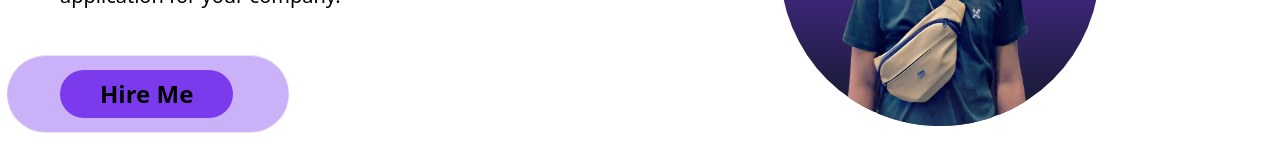
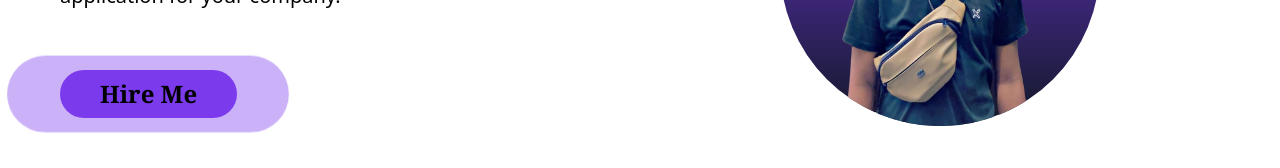
Before and after one commit to carlgrefiel/Portfolio, a React (Create React App) app: page / in a window 1280 px wide. Shown: the part 374-542 px from the top of the page. Built offline with nearby package versions, Linux system fonts and the light colour scheme.

Commit message:
font changed in Hire me button

```diff
--- a/src/components/Home.js
+++ b/src/components/Home.js
@@ -10,7 +10,7 @@ export default function Home(props) {
             <div className=' xl:flex'>
                 <div className=' xl:w-1/2 xl:text-start mx-auto w-4/6  text-center xl:px-5'>
                     <h1 className='xl:text-5xl xl:font-semibold lg:text-4xl text-3xl font-medium font-serif text-gray-800 dark:text-gray-50' >
-                        Hello, I'm <span className='jhoncarl text-violet-700 dark:text-green-600 font-bold'>Jhon Carl</span>
+                        Hello, I'm <span className=' text-violet-700 dark:text-green-600 font-bold'>Jhon Carl</span>
                     </h1>
                     <div className='xl:text-3xl lg:text-2xl text-xl py-2  font-bold font-mono text-gray-800 dark:text-gray-50'>
                     <TypeWriterEffect />
@@ -20,7 +20,7 @@ export default function Home(props) {
                     </p>
                     <Link className='relative grid xl:justify-items-start justify-items-center h-28' to="#contact" smooth>
                         <span className={hover ? 'animate-ping dark:bg-violet-600 bg-green-600 rounded-full xl:h-12 lg:h-12 xl:w-44 lg:w-44 h-9 w-24  mt-10 ' : 'animate-ping bg-violet-600 dark:bg-green-600 rounded-full xl:h-12 lg:h-12 xl:w-44 lg:w-44 h-9 w-24  mt-10'}></span>
-                        <button onMouseEnter={() => setHover(!hover)} onMouseLeave={() => setHover(!hover)} className='absolute bg-violet-600 dark:bg-green-600 hover:bg-green-600 dark:hover:bg-violet-600 xl:py-2 lg:py-2 py-1 lg:px-10 xl:px-10 px-8  font-bold rounded-full xl:text-2xl lg:text-xl  text-lg mt-10'>
+                        <button onMouseEnter={() => setHover(!hover)} onMouseLeave={() => setHover(!hover)} className='absolute bg-violet-600 dark:bg-green-600 hover:bg-green-600 dark:hover:bg-violet-600 xl:py-2 lg:py-2 py-1 lg:px-10 xl:px-10 px-8  font-bold rounded-full xl:text-2xl lg:text-xl  text-lg mt-10 font-serif '>
                             Hire Me
                         </button>
                     </Link>
```
